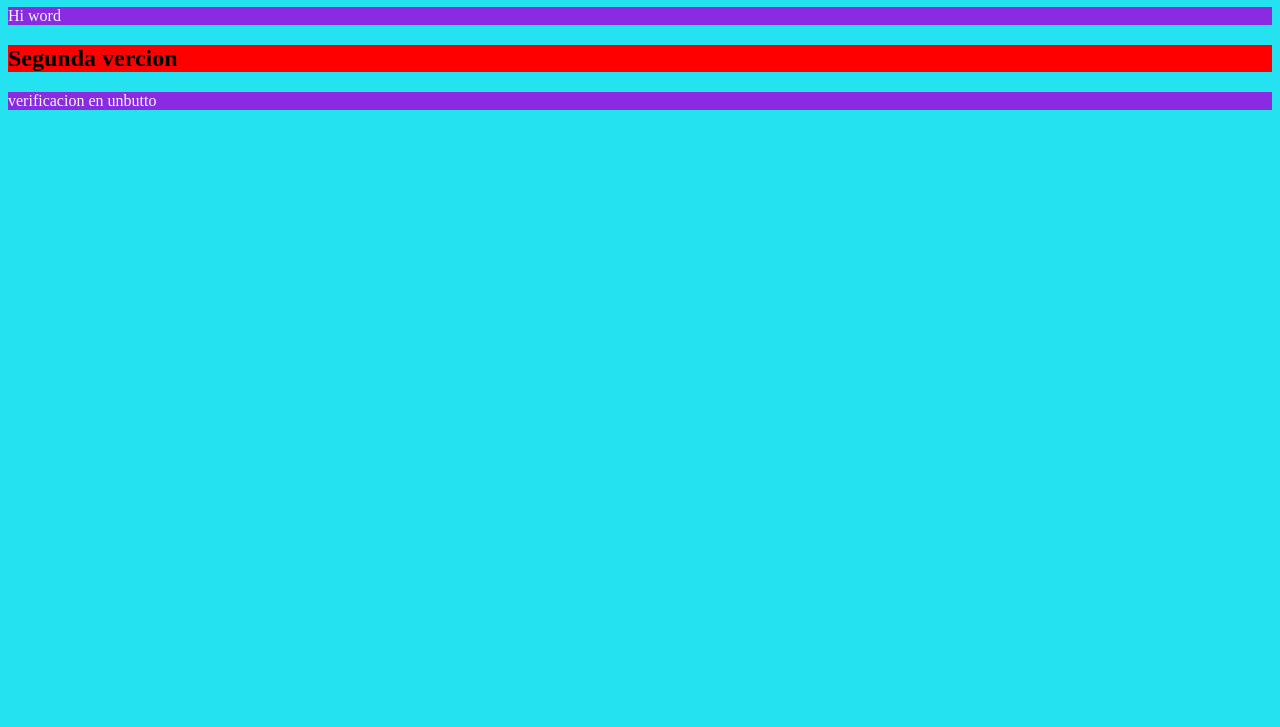
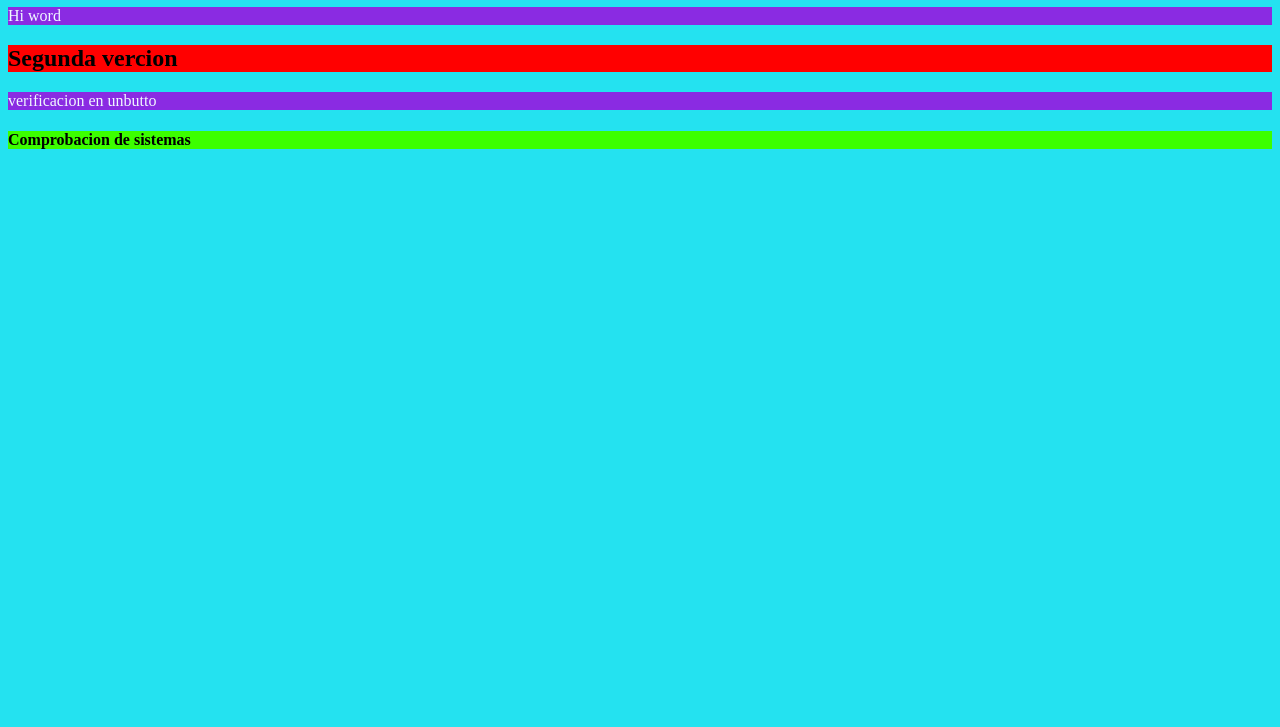
Before and after one commit to myarcangel007/ProyectoUnbutto, a plain HTML site: page index.html in a window 1280 px wide. Shown: the part 73-800 px from the top of the page. Drawn offline with Linux system fonts and the light colour scheme.

Commit message:
comprovacion

```diff
--- a/index.css
+++ b/index.css
@@ -8,3 +8,6 @@ p {
     background-color: blueviolet;
     color: aliceblue;
 }
+h4 {
+    background-color: rgb(60, 255, 0)
+}
--- a/index.html
+++ b/index.html
@@ -13,5 +13,6 @@
     <P>Hi word</P>
     <h2>Segunda vercion</h2>
     <p>verificacion en unbutto</p>
+    <h4>Comprobacion de sistemas</h4>
 </body>
 </html>
```
